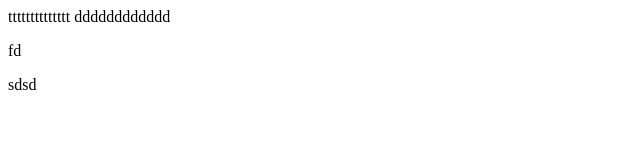
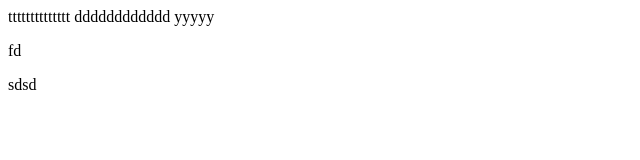
Before and after one commit to toanoop-82/date_with_git, a plain HTML site: page index.html in a window 1280 px wide. Shown: the full height of the page, 0-640 px from the left. Drawn offline with Linux system fonts and the light colour scheme.

Commit message:
Update index.html
yyyyy in index.html

```diff
--- a/index.html
+++ b/index.html
@@ -6,7 +6,7 @@
     <title>Head Title</title>
   </head>
   <body>
-    tttttttttttttt dddddddddddd
+    tttttttttttttt dddddddddddd yyyyy
 
     <p>fd</p>
     <p>sdsd</p>
```
